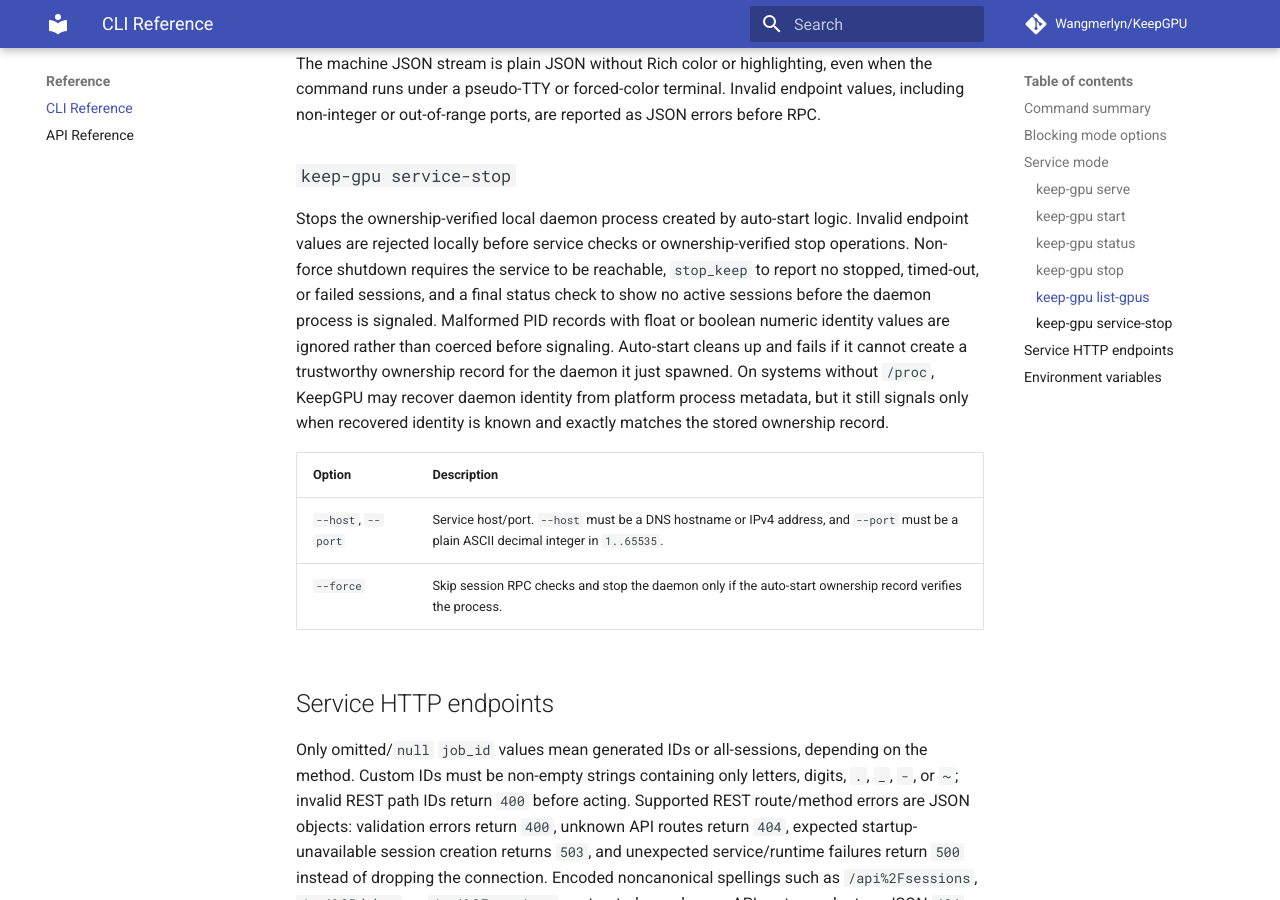
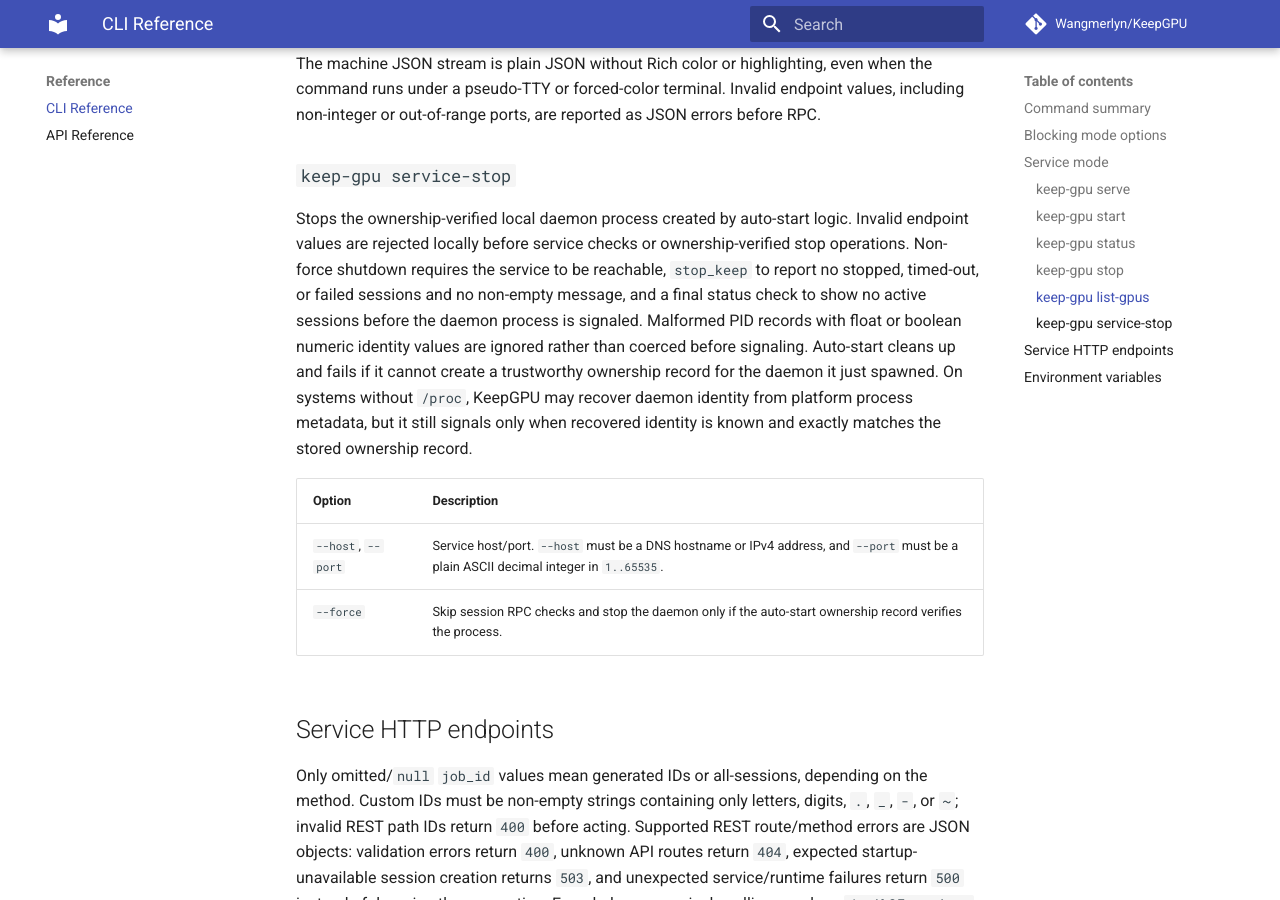
Before and after one commit to Wangmerlyn/KeepGPU, an MkDocs documentation site: the page built from docs/reference/cli.md, in a window 1280 px wide and 900 px high, scrolled down 4197 px. Built offline with MkDocs 1.6.1 and Material for MkDocs 9.7.7, drawn with Linux system fonts in a browser that asks for light colours; comment, search, counter and statistics services are not loaded.

Commit message:
fix(cli): require clean service-stop result
Treat any non-empty stop_keep message as an incomplete non-force service-stop result so the CLI does not signal the daemon unless stop_keep and final status are clean.

```diff
--- a/docs/reference/cli.md
+++ b/docs/reference/cli.md
@@ -150,14 +150,15 @@ reported as JSON errors before RPC.
 Stops the ownership-verified local daemon process created by auto-start logic.
 Invalid endpoint values are rejected locally before service checks or
 ownership-verified stop operations. Non-force shutdown requires the service to
-be reachable, `stop_keep` to report no stopped, timed-out, or failed sessions,
-and a final status check to show no active sessions before the daemon process is
-signaled. Malformed PID records with float or boolean numeric identity values
-are ignored rather than coerced before signaling. Auto-start cleans up and fails
-if it cannot create a trustworthy ownership record for the daemon it just
-spawned. On systems without `/proc`, KeepGPU may recover daemon identity from
-platform process metadata, but it still signals only when recovered identity is
-known and exactly matches the stored ownership record.
+be reachable, `stop_keep` to report no stopped, timed-out, or failed sessions
+and no non-empty message, and a final status check to show no active sessions
+before the daemon process is signaled. Malformed PID records with float or
+boolean numeric identity values are ignored rather than coerced before
+signaling. Auto-start cleans up and fails if it cannot create a trustworthy
+ownership record for the daemon it just spawned. On systems without `/proc`,
+KeepGPU may recover daemon identity from platform process metadata, but it still
+signals only when recovered identity is known and exactly matches the stored
+ownership record.
 
 | Option | Description |
 | --- | --- |
```
Also changed, not shown: AGENTS.md (+3 -2 lines), 2 other files.
